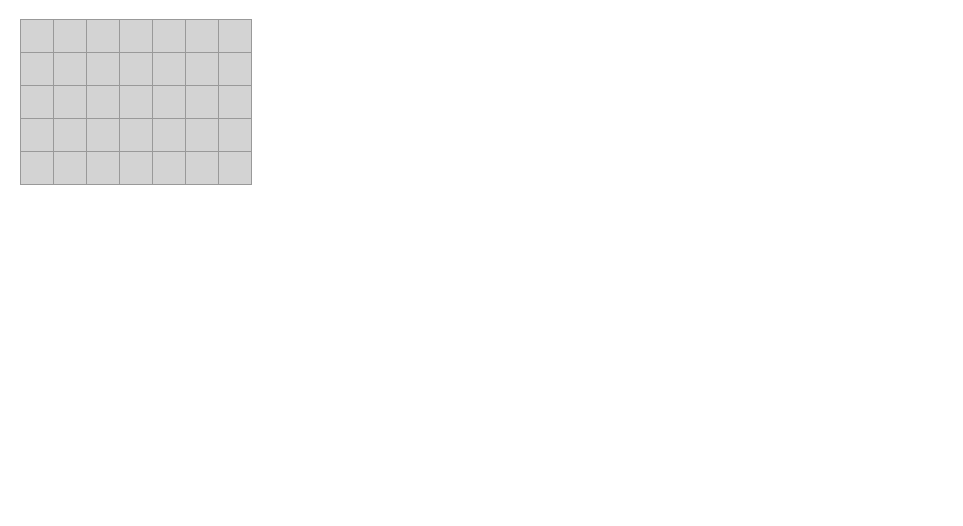
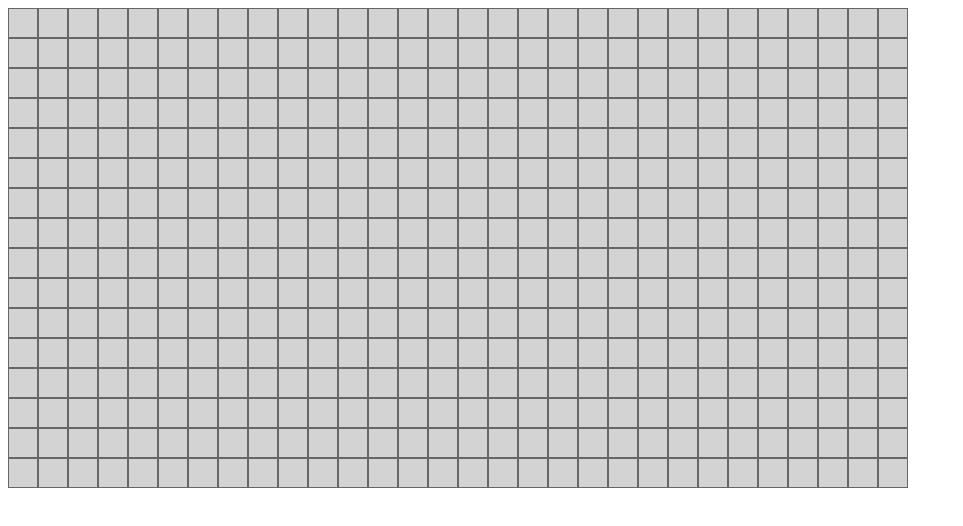
Before and after one commit to KnutStorvestre/minesweeper, a React (Vite) app: page / in a window 1280 px wide. Shown: the top 526 px of the page, without its empty margins (0-963 px from the left). Built offline with nearby package versions, Linux system fonts and the light colour scheme.

Commit message:
All the cells that borders a clicked zero cell directly or thru other zero cells will become visibile

```diff
--- a/src/App.tsx
+++ b/src/App.tsx
@@ -2,9 +2,18 @@ import Board from "./content/Board";
 import generateBoard from "./utils/generateBoard.ts";
 
 export default function App() {
-  const numRows = 5;
-  const numColumns = 7;
-  const numMines = 2;
+  // Beginner difficulty
+  // 10 mines on a 9x9 grid
+
+  // Intermediate difficulty
+  // 40 mines on a 16x16 grid
+
+  // Expert difficulty
+  // 99 mines on a 16x30 grid
+
+  const numRows = 16;
+  const numColumns = 30;
+  const numMines = 99;
 
   const grid = generateBoard(numRows, numColumns, numMines);
 
--- a/src/content/Board.css
+++ b/src/content/Board.css
@@ -1,90 +1,31 @@
-* {
-    box-sizing: border-box;
-  }
+/* Board.css */
 
-  body {
-    font-family: sans-serif;
-    margin: 20px;
-    padding: 0;
-  }
+.board {
+  display: inline-block;
+  border: 2px solid #333;
+  border-radius: 5px;
+  background-color: #ccc;
+}
 
-  h1 {
-    margin-top: 0;
-    font-size: 22px;
-  }
+.board-row {
+  display: flex;
+}
 
-  h2 {
-    margin-top: 0;
-    font-size: 20px;
-  }
+.cell {
+  width: 30px;
+  height: 30px;
+  border: 1px solid #666;
+  background-color: lightgray;
+  display: flex;
+  align-items: center;
+  justify-content: center;
+  cursor: pointer;
+}
 
-  h3 {
-    margin-top: 0;
-    font-size: 18px;
-  }
+.cell:hover {
+  background-color: #ddd;
+}
 
-  h4 {
-    margin-top: 0;
-    font-size: 16px;
-  }
-
-  h5 {
-    margin-top: 0;
-    font-size: 14px;
-  }
-
-  h6 {
-    margin-top: 0;
-    font-size: 12px;
-  }
-
-  code {
-    font-size: 1.2em;
-  }
-
-  ul {
-    padding-inline-start: 20px;
-  }
-
-  * {
-    box-sizing: border-box;
-  }
-
-  body {
-    font-family: sans-serif;
-    margin: 20px;
-    padding: 0;
-  }
-
-  .cell {
-    background: #fff;
-    border: 1px solid #999;
-    float: left;
-    font-size: 24px;
-    font-weight: bold;
-    line-height: 34px;
-    height: 34px;
-    margin-right: -1px;
-    margin-top: -1px;
-    padding: 0;
-    text-align: center;
-    width: 34px;
-  }
-
-  .board-row:after {
-    clear: both;
-    content: '';
-    display: table;
-  }
-
-  .status {
-    margin-bottom: 10px;
-  }
-  .game {
-    display: flex;
-    flex-direction: row;
-  }
-
-  .game-info {
-    margin-left: 20px;
-  }
+.cell:active {
+  background-color: #bbb;
+}
--- a/src/content/Board.tsx
+++ b/src/content/Board.tsx
@@ -7,13 +7,20 @@ interface CellProps {
   value: number;
   visible: boolean;
   onCellClick: () => void;
+  onRightClick: (event: React.MouseEvent) => void;
 }
 
-const Cell: React.FC<CellProps> = ({ value, visible, onCellClick }) => {
+const Cell: React.FC<CellProps> = ({
+  value,
+  visible,
+  onCellClick,
+  onRightClick,
+}) => {
   return (
     <button
       className="cell"
       onClick={onCellClick}
+      onContextMenu={onRightClick}
       style={{ background: visible ? "#fff" : "lightgray" }}
     >
       {visible && value !== 0 ? value : null}
@@ -47,6 +54,14 @@ const Board: React.FC<BoardProps> = ({ numRows, numCols, grid }) => {
     }
   }
 
+  const handleRightClick = (event: React.MouseEvent, cellNum: number) => {
+    event.preventDefault();
+
+    // console.log("Right click");
+    // Implement the logic for right-click action
+    // For example, toggle a flag state for the cell
+  };
+
   // Sets all cells with null value directly or indirectly around the index to visible
   // uses the DFS-algorithm
   function setNullCellsVisible(
@@ -56,10 +71,12 @@ const Board: React.FC<BoardProps> = ({ numRows, numCols, grid }) => {
   ) {
     const dfs = (cellIndex: number) => {
       const neighbors = getNeighbors(cellIndex, numRows, numCols);
-      for (const nullNeighbor of neighbors) {
-        if (!newIsVisible[nullNeighbor] && newGrid[nullNeighbor] === 0) {
-          newIsVisible[nullNeighbor] = true;
-          dfs(nullNeighbor);
+      for (const neighbor of neighbors) {
+        if (!newIsVisible[neighbor]) {
+          newIsVisible[neighbor] = true;
+          if (newGrid[neighbor] === 0) {
+            dfs(neighbor);
+          }
         }
       }
     };
@@ -79,6 +96,7 @@ const Board: React.FC<BoardProps> = ({ numRows, numCols, grid }) => {
           value={grid[cellNum]}
           visible={isVisible[cellNum]}
           onCellClick={() => handleClick(cellNum)}
+          onRightClick={(event) => handleRightClick(event, cellNum)}
         />
       );
     }
```
